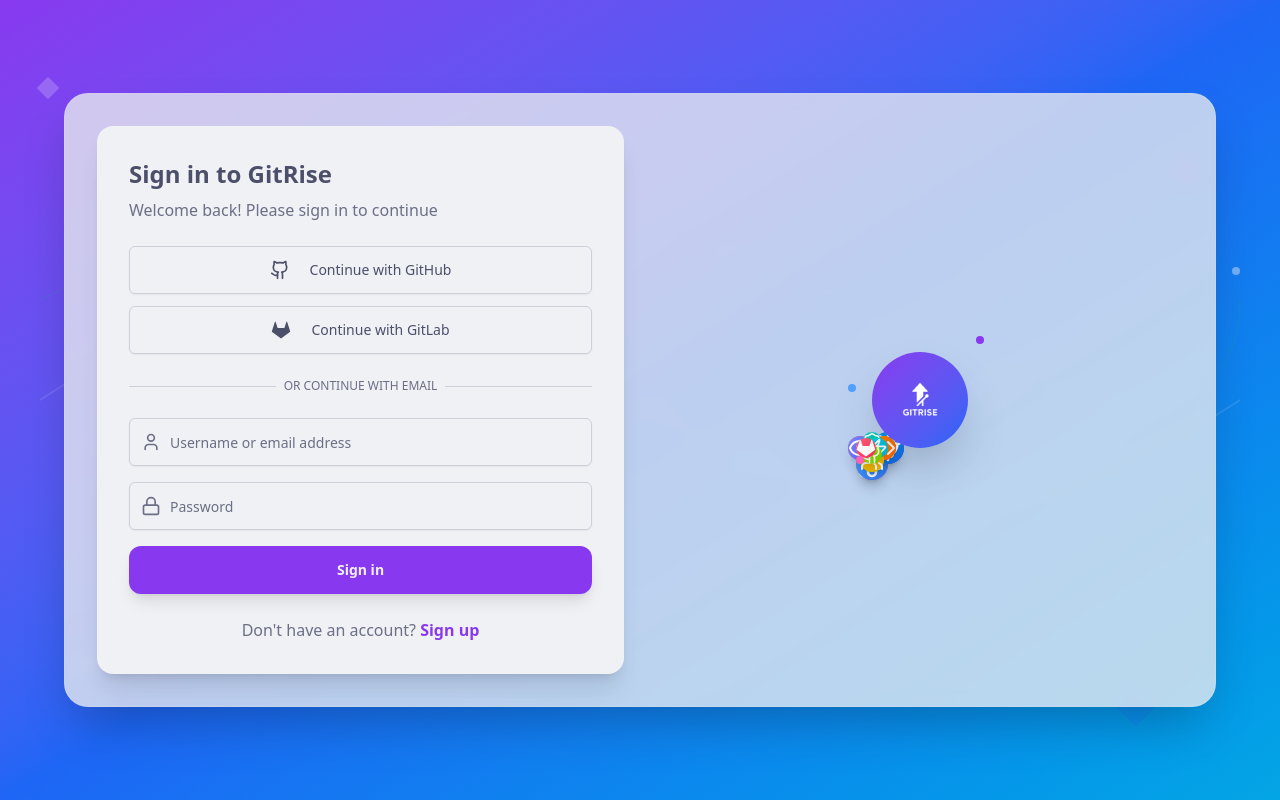
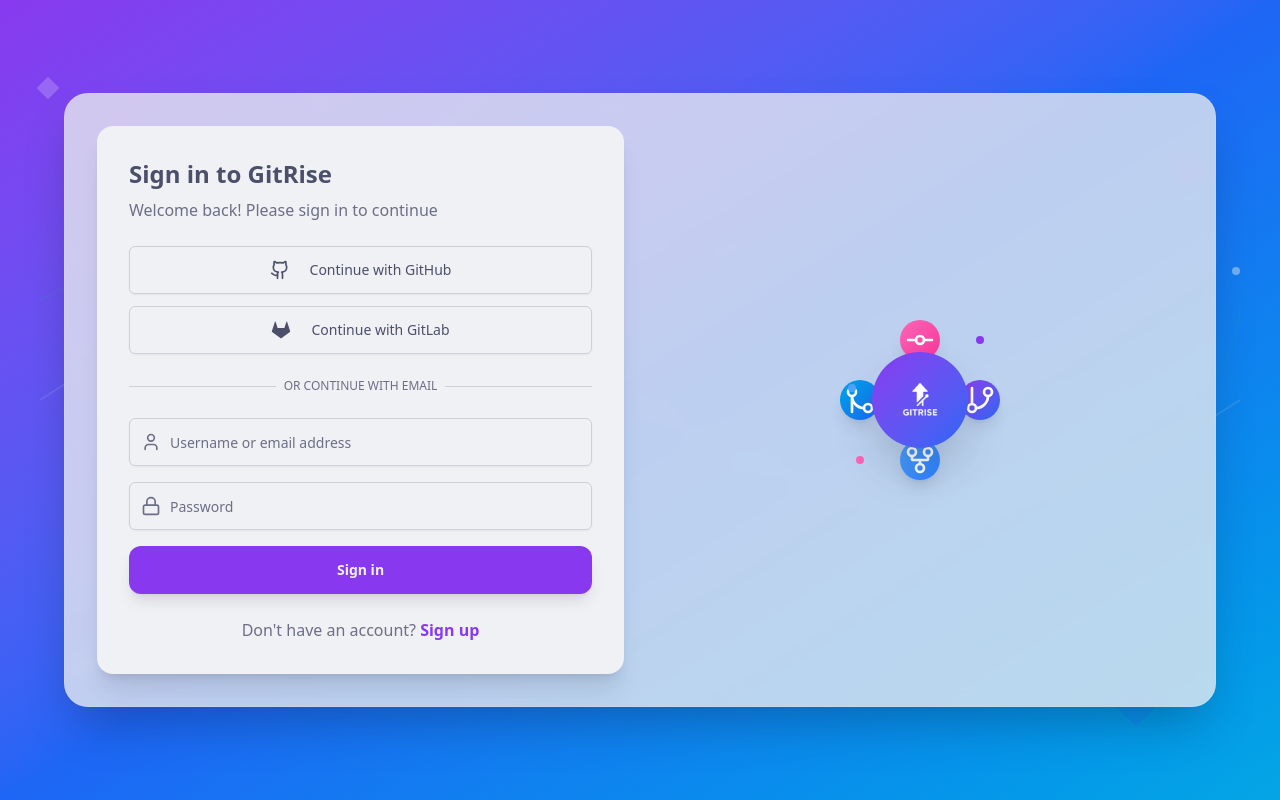
Before and after one commit to iambnlvn/gitrise, a Next.js app: page /auth in a window 1280 px wide. Built offline with nearby package versions, Linux system fonts and the light colour scheme.

Commit message:
refactor: Simplify orbiting icons and remove unused configurations

```diff
--- a/src/app/components/auth/main-auth-page.tsx
+++ b/src/app/components/auth/main-auth-page.tsx
@@ -8,19 +8,11 @@ import { Checkbox } from "@/components/ui/checkbox";
 import {
   User,
   Lock,
-  Github,
   GitBranch,
   GitCommit,
   GitFork,
-  GitGraph,
-  GitPullRequest,
   GitMerge,
-  Code,
-  Users,
-  Star,
-  Eye,
-  Shield,
-  Zap,
+  Github,
 } from "lucide-react";
 import Image from "next/image";
 
@@ -29,168 +21,6 @@ const GitLabIcon = ({ className }: { className?: string }) => (
     <path d="M22.65 14.39L12 22.13 1.35 14.39a.84.84 0 0 1-.3-.94l1.22-3.78 2.44-7.51A.42.42 0 0 1 4.82 2a.43.43 0 0 1 .58 0 .42.42 0 0 1 .11.16l2.44 7.49h8.1l2.44-7.51A.42.42 0 0 1 18.6 2a.43.43 0 0 1 .58 0 .42.42 0 0 1 .11.16l2.44 7.51 1.22 3.78a.84.84 0 0 1-.3.94z" />
   </svg>
 );
-
-const orbitConfig = {
-  inner: {
-    duration: "20s",
-    direction: "normal" as const,
-    inset: 9,
-    icons: [
-      {
-        position: "top",
-        icon: GitBranch,
-        size: 16,
-        iconSize: 8,
-        gradient: "from-pink-400 to-pink-500",
-        feature: "Branching",
-      },
-      {
-        position: "right",
-        icon: GitCommit,
-        size: 16,
-        iconSize: 8,
-        gradient: "from-primary to-secondary",
-        feature: "Commits",
-      },
-      {
-        position: "bottom",
-        icon: GitFork,
-        size: 16,
-        iconSize: 8,
-        gradient: "from-blue-400 to-blue-500",
-        feature: "Forking",
-      },
-      {
-        position: "left",
-        icon: GitGraph,
-        size: 16,
-        iconSize: 8,
-        gradient: "from-accent to-secondary",
-        feature: "Git Graph",
-      },
-    ],
-  },
-  middle: {
-    duration: "30s",
-    direction: "reverse" as const,
-    inset: 16,
-    icons: [
-      {
-        position: "top",
-        icon: GitPullRequest,
-        size: 12,
-        iconSize: 6,
-        gradient: "from-green-400 to-green-500",
-        feature: "Pull Requests",
-      },
-      {
-        position: "top-right",
-        icon: GitMerge,
-        size: 12,
-        iconSize: 6,
-        gradient: "from-purple-400 to-purple-500",
-        feature: "Merging",
-      },
-      {
-        position: "bottom-right",
-        icon: Code,
-        size: 12,
-        iconSize: 6,
-        gradient: "from-orange-400 to-orange-500",
-        feature: "Code Reviews",
-      },
-      {
-        position: "bottom",
-        icon: Users,
-        size: 12,
-        iconSize: 6,
-        gradient: "from-yellow-400 to-yellow-500",
-        feature: "Collaboration",
-      },
-      {
-        position: "bottom-left",
-        icon: Star,
-        size: 12,
-        iconSize: 6,
-        gradient: "from-red-400 to-red-500",
-        feature: "Starring",
-      },
-      {
-        position: "top-left",
-        icon: Eye,
-        size: 12,
-        iconSize: 6,
-        gradient: "from-indigo-400 to-indigo-500",
-        feature: "Watching",
-      },
-    ],
-  },
-  outer: {
-    duration: "40s",
-    direction: "normal" as const,
-    inset: 24,
-    icons: [
-      {
-        position: "top",
-        icon: Shield,
-        size: 10,
-        iconSize: 5,
-        gradient: "from-teal-400 to-teal-500",
-        feature: "Security",
-      },
-      {
-        position: "right",
-        icon: Zap,
-        size: 10,
-        iconSize: 5,
-        gradient: "from-cyan-400 to-cyan-500",
-        feature: "Performance",
-      },
-      {
-        position: "bottom",
-        icon: Github,
-        size: 10,
-        iconSize: 5,
-        gradient: "from-lime-400 to-lime-500",
-        feature: "GitHub Integration",
-      },
-      {
-        position: "left",
-        icon: GitLabIcon,
-        size: 10,
-        iconSize: 5,
-        gradient: "from-rose-400 to-rose-500",
-        feature: "GitLab Integration",
-      },
-    ],
-  },
-};
-
-// Helper function to get position classes based on position string
-const getPositionClasses = (position: string, inset: number) => {
-  const distance = inset === 9 ? 8 : inset === 16 ? 6 : 4;
-
-  switch (position) {
-    case "top":
-      return `absolute -top-${distance} left-1/2 -translate-x-1/2 transform`;
-    case "right":
-      return `absolute top-1/2 -right-${distance} -translate-y-1/2 transform`;
-    case "bottom":
-      return `absolute -bottom-${distance} left-1/2 -translate-x-1/2 transform`;
-    case "left":
-      return `absolute top-1/2 -left-${distance} -translate-y-1/2 transform`;
-    case "top-right":
-      return `absolute top-1/4 -right-${distance} -translate-y-1/2 transform`;
-    case "bottom-right":
-      return `absolute top-3/4 -right-${distance} -translate-y-1/2 transform`;
-    case "bottom-left":
-      return `absolute top-3/4 -left-${distance} -translate-y-1/2 transform`;
-    case "top-left":
-      return `absolute top-1/4 -left-${distance} -translate-y-1/2 transform`;
-    default:
-      return "";
-  }
-};
 
 export function MainAuthForm() {
   const [isLogin, setIsLogin] = useState(true);
@@ -407,30 +237,27 @@ export function MainAuthForm() {
                   </div>
 
                   {/* Dynamic orbiting icons based on configuration */}
-                  {Object.entries(orbitConfig).map(([orbitName, orbit]) => (
-                    <div
-                      key={orbitName}
-                      className={`absolute -inset-${orbit.inset} animate-spin`}
-                      style={{
-                        animationDuration: orbit.duration,
-                        animationDirection: orbit.direction,
-                      }}
-                    >
-                      {orbit.icons.map((iconConfig, index) => {
-                        const Icon = iconConfig.icon;
-                        return (
-                          <div
-                            key={`${orbitName}-${index}`}
-                            className={`${getPositionClasses(iconConfig.position, orbit.inset)} flex size-${iconConfig.size} items-center justify-center rounded-full bg-gradient-to-br ${iconConfig.gradient} shadow-lg`}
-                          >
-                            <Icon
-                              className={`size-${iconConfig.iconSize} text-white`}
-                            />
-                          </div>
-                        );
-                      })}
+                  {/* Orbiting user avatars */}
+                  <div
+                    className="absolute inset-0 animate-spin"
+                    style={{ animationDuration: "20s" }}
+                  >
+                    <div className="absolute -top-8 left-1/2 flex size-10 -translate-x-1/2 transform items-center justify-center rounded-full bg-gradient-to-br from-pink-400 to-pink-500 shadow-lg">
+                      <GitCommit className="size-8 text-white" />
                     </div>
-                  ))}
+
+                    <div className="from-primary to-secondary absolute top-1/2 -right-8 flex size-10 -translate-y-1/2 transform items-center justify-center rounded-full bg-gradient-to-br shadow-lg">
+                      <GitBranch className="size-8 text-white" />
+                    </div>
+
+                    <div className="absolute -bottom-8 left-1/2 flex size-10 -translate-x-1/2 transform items-center justify-center rounded-full bg-gradient-to-br from-blue-400 to-blue-500 shadow-lg">
+                      <GitFork className="size-8 text-white" />
+                    </div>
+
+                    <div className="from-accent to-secondary absolute top-1/2 -left-8 flex size-10 -translate-y-1/2 transform items-center justify-center rounded-full bg-gradient-to-br shadow-lg">
+                      <GitMerge className="size-8 text-white" />
+                    </div>
+                  </div>
 
                   {/* Connecting orbital rings */}
                   <svg
```
